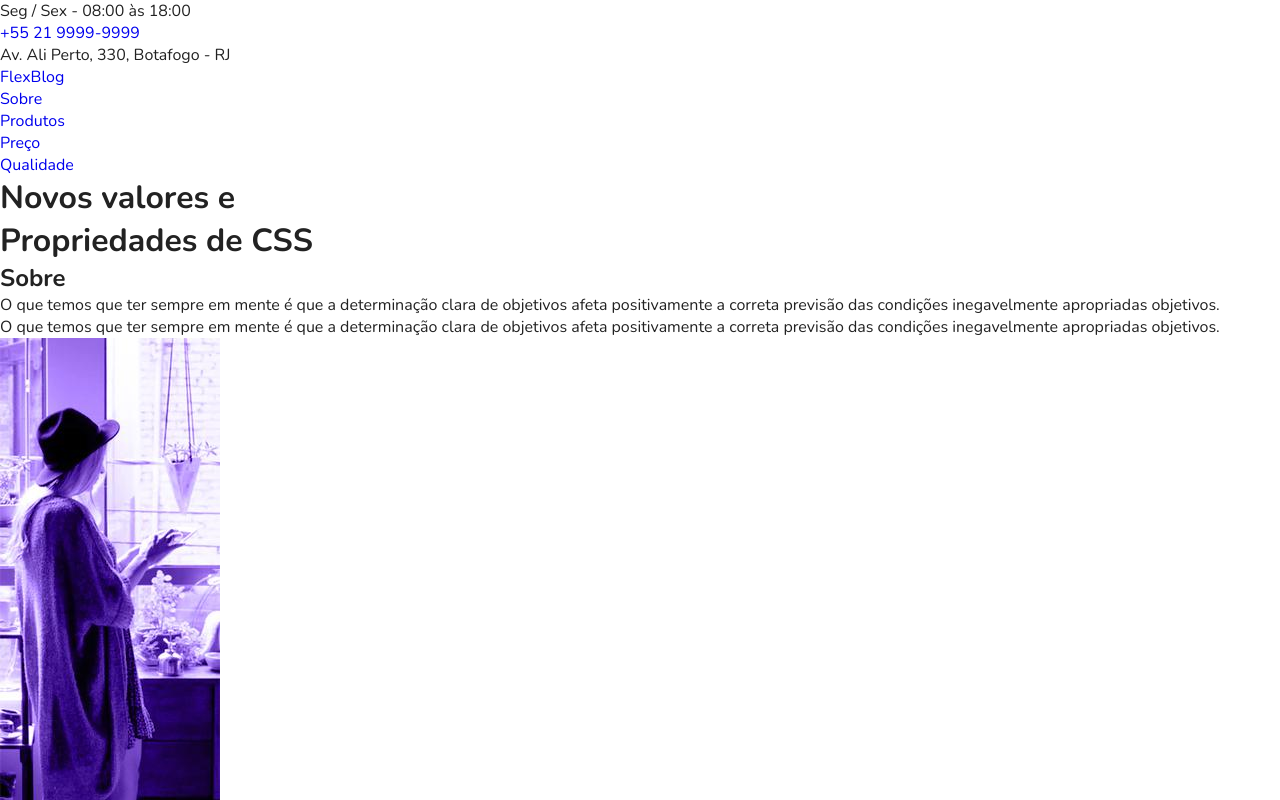
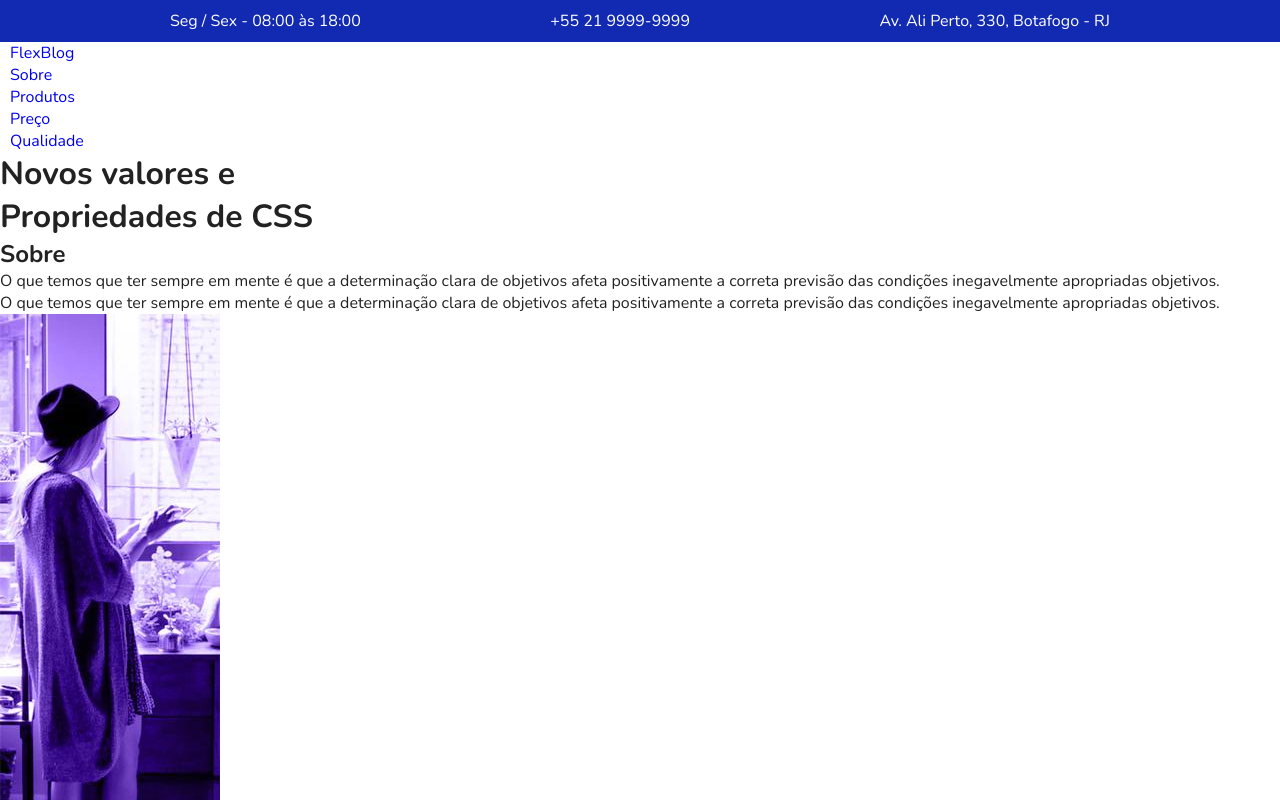
Before and after one commit to Evaldo-Gomes/project_CSS_FLEXBOX-, a plain HTML site: page flexblog/index.html in a window 1280 px wide. Shown: the top 800 px of the page. Drawn offline with nearby package versions, Linux system fonts and the light colour scheme.

Commit message:
Aula 3-4 Superinfo

```diff
--- a/flexblog/css/style.css
+++ b/flexblog/css/style.css
@@ -30,3 +30,32 @@ img {
 * {
     box-sizing: border-box;
 }
+
+
+/* Superinfo */
+
+.superinfo-bg {
+    background: #122AB2;
+    color: #fff;
+}
+
+.superinfo {
+    max-width: 960px;
+    margin: 0 auto;
+    /* tornando os itens flex */
+    display: flex;
+    /* espaço exato entre eles */
+    justify-content: space-between;
+    /* não quebrar conteúdo interno e sim o item */
+    flex-wrap: wrap;
+    padding-top: 10px;
+}
+
+.superinfo p,
+a {
+    margin: 0 10px 10px 10px;
+}
+
+.superinfo a {
+    color: #fff;
+}
--- a/flexblog/index.html
+++ b/flexblog/index.html
@@ -11,13 +11,12 @@
 
 <body>
 
-    <div class=super-info-bg>
+    <div class=superinfo-bg>
         <div class="superinfo">
             <p>Seg / Sex - 08:00 às 18:00</p>
             <a href="tel:+552199999999">+55 21 9999-9999</a>
             <p>Av. Ali Perto, 330, Botafogo - RJ</p>
         </div>
-
     </div>
 
     <header class="menu-bg">
```
